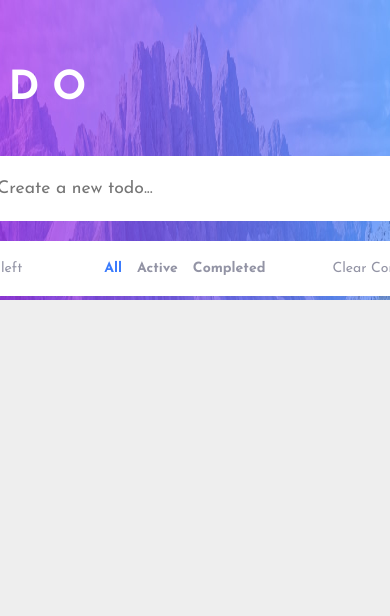
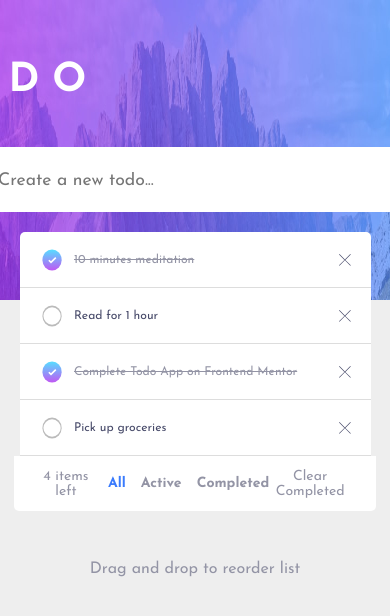
Before and after one commit to Ulisesx21/todo-app, a React (Create React App) app: page / in a window 390 px wide. Shown: the top 616 px of the page. Built offline with nearby package versions, Linux system fonts and the light colour scheme.

Commit message:
en proceso

```diff
--- a/src/App.js
+++ b/src/App.js
@@ -1,10 +1,20 @@
-import { useState } from 'react';
+import { useState, useEffect } from 'react';
 import './App.css';
 import Todolist from './components/container/todolist';
 import Header from './components/pure/header';
 
 function App() {
+
   const [mode, setMode] = useState(false)
+
+  useEffect(()=>{
+    let storageMode = JSON.parse(localStorage.getItem("mode"))
+
+    if(storageMode !== null){
+      setMode(!storageMode)
+    }
+  },[])
+
   return (
     <div className={`App ${mode && "D-app"}`}>
       <Header mode={mode}></Header>
--- a/src/components/container/todolist.jsx
+++ b/src/components/container/todolist.jsx
@@ -1,4 +1,4 @@
-import React, { useState, useEffect } from 'react';
+import React, { useState, useEffect, useRef } from 'react';
 import TodoForm from '../pure/todoForm';
 import Todo from '../pure/todo';
 import TodoFilter from '../pure/todoFilter';
@@ -12,12 +12,31 @@ const Todolist = ({ changeModeApp }) => {
     const [mode, setMode] = useState(false);
 
 
+    const dragItem = useRef(null)
+    const dragOverItem = useRef(null)
+
+
     useEffect(() => {
+
+        let todosFirst = [{complete: true, description: "10 minutes meditation"},
+                        {complete: false, description: "Read for 1 hour"},
+                        {complete: true, description: "Complete Todo App on Frontend Mentor"},
+                        {complete: false, description: "Pick up groceries"},
+                        ]
+
         let storageTodos = JSON.parse(localStorage.getItem("todoList"))
 
         if(storageTodos !== null){
             let todos = JSON.parse(localStorage.getItem("todoList"))
             setTodos(todos)
+        }else{
+            setTodos(todosFirst)
+        }
+
+        let storageMode = localStorage.getItem("mode")
+
+        if(storageMode !== null){
+            setMode(!JSON.parse(storageMode))
         }
     }, [])
 
@@ -60,7 +79,14 @@ const Todolist = ({ changeModeApp }) => {
         if(todoFilter === "all"){
             return (
                 todoList.map((todo, index) =>
-                <Todo todo={todo} key={index} remove={removeTodo} complete={completedTodo} mode={mode}></Todo>
+                <Todo todo={todo} key={index} remove={removeTodo} complete={completedTodo} mode={mode}
+                draggable
+                onDragStart={() => dragItem.current = index}
+                onDragEnter={() => dragOverItem.current = index}
+                onDragEnd={todoSort}
+                onDragOver={(e)=> e.preventDefault()}
+                >
+                </Todo>
                 ))
         }
         if(todoFilter === "complete"){
@@ -80,15 +106,33 @@ const Todolist = ({ changeModeApp }) => {
     function changeMode(){
         setMode(!mode)
         changeModeApp(mode)
+        localStorage.setItem("mode",mode)
     }
 
+
+    const todoSort = () => {
+
+        let todoItems = [...todoList];
+
+        const dragItemContent = todoItems.splice(dragItem.current,1)[0]
+
+        todoItems.splice(dragOverItem.current, 0, dragItemContent)
+
+        dragItem.current = null;
+        dragOverItem.current = null;
+
+        setTodos(todoItems)
+        localStorage.setItem("todoList", JSON.stringify(todoItems))
+      }
 
 
     return (
         <div className='todoscontainer'>
             <TodoMode changeMode={changeMode} mode={mode}></TodoMode>
             <TodoForm create={createTodo} mode={mode}></TodoForm>
-            {todoFilterRender(todoFilter)}
+            <div>
+                {todoFilterRender(todoFilter)}
+            </div>
             <TodoFilter filter={filterTodo} clear={clearCompletedTodo} todo={todoList} filterType={todoFilter} mode={mode}></TodoFilter>
         </div>
     );
--- a/src/components/pure/header.jsx
+++ b/src/components/pure/header.jsx
@@ -4,8 +4,8 @@ import imgDark from "../images/bg-desktop-dark.jpg"
 
 const Header = ({ mode }) => {
     return (
-        <div style={{height: "5vh", width: "100%"}}>
-            <img src={mode ? imgDark : imgLight} alt="asd" style={{width: "100%", height: "300px"}}></img>
+        <div style={{height: "4vh", width: "100%"}}>
+            <img src={mode ? imgDark : imgLight} alt="imgDark-imgLight" style={{width: "100%", height: "300px"}}></img>
         </div>
     );
 }
--- a/src/components/pure/todo.jsx
+++ b/src/components/pure/todo.jsx
@@ -3,25 +3,25 @@ import iconCross from "../icons/icon-cross.svg"
 import iconCheck from "../icons/icon-check.svg"
 import "../styles/todo.css"
 
-const Todo = ({ todo, remove, complete, mode }) => {
+const Todo = ({ todo, remove, complete, mode, ...props }) => {
 
     function todoComplete(){
         if(todo.complete){
             return(<div className='check' onClick={() => complete(todo)}><img src={iconCheck} alt="check"></img></div>)
         }else{
-            return(<div className='uncheck' onClick={() => complete(todo)}></div>)
+            return(<div className={`uncheck ${mode && "uncheck-D"}`} onClick={() => complete(todo)}><div className={`uncheck-inside ${mode && "uncheck-inside-D"}`}></div></div>)
         }
     }
 
     return (
-        <div className={`todocontainer ${mode && "D"}`}>
+        <div className={`todocontainer ${mode && "D"}`} {...props}>
             {todoComplete()}
             {todo.complete ?
-                <h4 style={{textDecoration: "line-through", color: "hsl(236, 9%, 61%)", fontWeight: "400", fontSize: "1.1rem"}}>{todo.description}</h4>
+                <h4 className={`complete`}>{todo.description}</h4>
                 :
-                <h4 style={{fontWeight: "400", fontSize: "1.1rem", color: "hsl(235, 19%, 35%)"}}>{todo.description}</h4>
+                <h4 className={`incomplete ${mode && "incomplete-D"}`}>{todo.description}</h4>
             }
-            <img src={iconCross} alt="asd" onClick={()=>remove(todo)} style={{cursor: "pointer"}}></img>
+            <img src={iconCross} alt="cross" onClick={()=>remove(todo)} className="cross"></img>
         </div>
     );
 }
--- a/src/components/pure/todoFilter.jsx
+++ b/src/components/pure/todoFilter.jsx
@@ -4,15 +4,18 @@ import "../styles/todoFilter.css"
 const Filter = ({ filter, clear, todo, filterType, mode }) => {
 
     return (
+        <>
         <div className={`filtercontainer ${mode && "D-filter"}`}>
             <h5 className='items-left'>{todo.length} item{`${todo.length === 1 ? "" : "s"}`} left</h5>
             <div style={{display: "flex", justifyContent: "center"}}>
-                <h5 className={`filter ${filterType === "all" && "selected"} `} onClick={()=>filter("all")} >All</h5>
-                <h5 className={`filter ${filterType === "active" && "selected"} `} onClick={()=>filter("active")} >Active</h5>
-                <h5 className={`filter ${filterType === "complete" && "selected"} `} onClick={()=>filter("complete")} >Completed</h5>
+                <h5 className={`filter ${filterType === "all" && "selected"} ${mode && "filter-D"}`} onClick={()=>filter("all")} >All</h5>
+                <h5 className={`filter ${filterType === "active" && "selected"} ${mode && "filter-D"}`} onClick={()=>filter("active")} >Active</h5>
+                <h5 className={`filter ${filterType === "complete" && "selected"} ${mode && "filter-D"}`} onClick={()=>filter("complete")} >Completed</h5>
             </div>
-            <h5 className='clear-complete' onClick={()=>clear()} >Clear Completed</h5>
+            <h5 className={`${mode ? "clear-complete-D" : "clear-complete"}`} onClick={()=>clear()} >Clear Completed</h5>
         </div>
+            <div className='dndAdvise'>Drag and drop to reorder list</div>
+        </>
     );
 }
 
--- a/src/components/pure/todoMode.jsx
+++ b/src/components/pure/todoMode.jsx
@@ -7,7 +7,7 @@ const TodoMode = ({ changeMode, mode }) => {
     return (
         <div className='todo-mode-container'>
             <h1 className='mode-title'>T  O  D  O</h1>
-            <img src={mode ? Sun : Moon} alt="asd" className='moon' onClick={()=> changeMode()}></img>
+            <img src={mode ? Sun : Moon} alt="Sun-Moon" className='moon' onClick={()=> changeMode()}></img>
         </div>
     );
 }
--- a/src/components/styles/todo.css
+++ b/src/components/styles/todo.css
@@ -2,44 +2,145 @@
     display: flex;
     justify-content: center;
     align-items: center;
-    height: 25px;
-    width: 25px;
+    height: 26px;
+    width: 26px;
     border-radius: 50%;
     background: linear-gradient(hsl(192, 100%, 67%),hsl(280, 87%, 65%));
     cursor: pointer;
+    margin: 0 0 0 20px;
 }
 
 .uncheck {
-    height: 23px;
-    width: 23px;
+    display: flex;
+    justify-content: center;
+    align-items: center;
+    height: 26px;
+    width: 26px;
     border-radius: 50%;
-    border: 1px solid #bbb;
+    background: #bbb;
     cursor: pointer;
+    margin: 0 0 0 20px;
+}
+
+.uncheck-D {
+    background: hsl(233, 14%, 35%);
+}
+
+.uncheck:hover {
+    background: linear-gradient(hsl(192, 100%, 67%),hsl(280, 87%, 65%));
+}
+
+.uncheck-inside {
+    background: rgb(255, 255, 255);
+    height: 24px;
+    width: 24px;
+    border-radius: 50%;
+}
+
+.uncheck-inside-D {
+    background: hsl(235, 24%, 19%);
 }
 
 h4 {
     width: 80%;
     text-align: left;
-    padding: 0 20px;
+    padding: 0 0 0 20px;
+}
+
+.complete{
+    text-decoration: line-through;
+    color: hsl(236, 9%, 61%);
+    font-weight: 400;
+    font-size: 1.1rem
+}
+
+.incomplete {
+    font-weight: 400;
+    font-size: 1.1rem;
+    color: hsl(235, 19%, 35%);
+}
+
+.incomplete-D {
+    color: hsl(234, 39%, 85%);
 }
 
 .todocontainer {
     display: flex;
     justify-content: center;
     align-items: center;
-    width: 500px;
+    width: 540px;
     background: white;
     border-bottom: 1px solid #ddd;
-    padding: 0 20px;
     height: 65px;
+    cursor: pointer;
 }
 
-.todocontainer:nth-child(3) {
+.todocontainer:active {
+    cursor: pointer;
+}
+
+.todocontainer:nth-child(1) {
     border-radius: 5px 5px 0 0;
 }
 
 .D {
     background: hsl(235, 24%, 19%);
-    border-bottom: 1px solid rgb(77, 77, 77);
+    border-bottom: 1px solid hsl(237, 14%, 26%);
     color: white;
 }
+
+.cross {
+    cursor: pointer;
+    margin: 0 20px 0 0;
+}
+
+
+@media (max-width: 650px){
+    .todocontainer{
+        width: 70vw;
+        height: 55px;
+    }
+
+    .check {
+        transform: scale(0.8);
+    }
+
+    .uncheck {
+        transform: scale(0.8);
+        margin: 0 0 0 20px;
+    }
+
+    .uncheck-inside {
+        transform: scale(0.9);
+    }
+
+    .complete{
+        font-size: 0.85rem;
+    }
+
+    .incomplete {
+        font-size: 0.85rem;
+    }
+
+    .cross {
+        height: 12px;
+    }
+
+    h4{
+        padding: 0 0 0 10px;
+    }
+}
+
+@media (max-width: 480px){
+    .todocontainer{
+        width: 90vw;
+    }
+
+    .complete{
+        font-size: 0.76rem;
+    }
+
+    .incomplete {
+        font-size: 0.76rem;
+    }
+}
--- a/src/components/styles/todoFilter.css
+++ b/src/components/styles/todoFilter.css
@@ -14,11 +14,20 @@
     margin-left: 15px;
     color: hsl(236, 9%, 61%);
     cursor: pointer;
-
 }
 
 .filter:hover {
     color: hsl(235, 19%, 35%);
+}
+
+.filter-D{
+    margin-left: 15px;
+    color: hsl(236, 9%, 61%);
+    cursor: pointer;
+}
+
+.filter-D:hover{
+    color: hsl(236, 33%, 92%);
 }
 
 .items-left {
@@ -32,8 +41,18 @@
     font-weight: 400;
 }
 
+.clear-complete-D {
+    color: hsl(236, 9%, 61%);
+    cursor: pointer;
+    font-weight: 400;
+}
+
 .clear-complete:hover {
     color: hsl(235, 19%, 35%);
+}
+
+.clear-complete-D:hover {
+    color: hsl(236, 33%, 92%);
 }
 
 .selected {
@@ -44,3 +63,15 @@
     color: white;
     background: hsl(235, 24%, 19%);
 }
+
+.dndAdvise {
+    margin-top: 50px;
+    color: hsl(236, 9%, 61%);
+}
+
+
+@media (max-width: 650px){
+    .filtercontainer{
+        width: 80vw;
+    }
+}
--- a/src/components/styles/todoForm.css
+++ b/src/components/styles/todoForm.css
@@ -6,6 +6,7 @@
     border: none;
     outline: none;
     border-radius: 5px;
+    height: 60px;
 }
 
 .form {
@@ -18,8 +19,8 @@
 }
 
 .uncheckform {
-    height: 23px;
-    width: 23px;
+    height: 24px;
+    width: 24px;
     border-radius: 50%;
     border: 1px solid #bbb;
     margin: 0 20px 0 25px;
```
